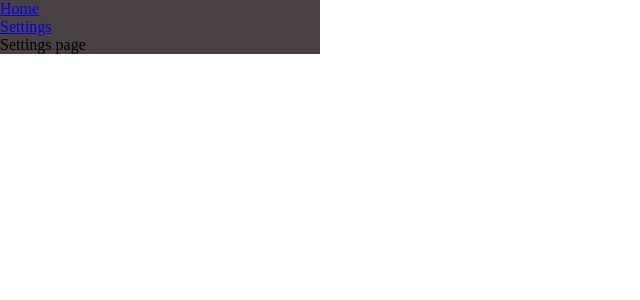
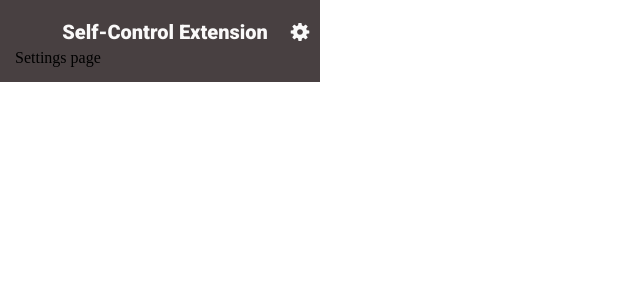
Before and after one commit to DeadlyWhiskers/Self-Control-Chrome-Extension, a React (Vite) app: page /index.html/settings in a window 1280 px wide. Shown: the top 300 px of the page, without its empty margins (0-640 px from the left). Built offline with nearby package versions, Linux system fonts and the light colour scheme.

Commit message:
Finish the header layout

```diff
--- a/src/Extension/app/style.css
+++ b/src/Extension/app/style.css
@@ -33,9 +33,22 @@
   --regular-font: normal 900 var(--default-font-size) 'Roboto', sans-serif;
   --title-font: normal bold var(--default-font-size) 'Roboto', sans-serif;
 
+  /* Corner radius */
+  --radius-circle: 1000px;
+  --radius-large: 10px;
+  --radius-small: 5px;
+
+  --radius-text-input: var(--radius-small);
 }
 
 body {
   width: 320px;
   margin: 0;
 }
+
+.list-layout{
+    display: flex;
+    flex-direction: column;
+    justify-content: center;
+
+}
--- a/src/Extension/pages/HomePage/HomePage.tsx
+++ b/src/Extension/pages/HomePage/HomePage.tsx
@@ -1,5 +1,7 @@
+import './HomePage.css'
+
 const HomePage = () => {
-    return <div>
+    return <div className='list-layout'>
         Home page
     </div>;
 };
--- a/src/Extension/pages/SettingsPage/SettingsPage.tsx
+++ b/src/Extension/pages/SettingsPage/SettingsPage.tsx
@@ -1,5 +1,5 @@
 const SettingsPage = () => {
-    return <div>
+    return <div className='list-layout'>
         Settings page
     </div>;
 };
--- a/src/Extension/widgets/Layout.css
+++ b/src/Extension/widgets/Layout.css
@@ -1,6 +1,9 @@
 .layout{
+    width: 100%;
     display: flex;
     flex-direction: column;
     justify-content: center;
     background-color: var(--layout-background);
+    padding: 15px;
+    box-sizing: border-box;
 }
--- a/src/Extension/widgets/Layout.tsx
+++ b/src/Extension/widgets/Layout.tsx
@@ -1,15 +1,11 @@
-import { Link, Outlet } from "react-router-dom";
+import { Outlet } from "react-router-dom";
 import "./Layout.css"
+import LayoutHeader from "./LayoutHeader/LayoutHeader";
 
 const Layout = () => {
     return (
         <div className="layout">
-            <Link to="">
-                Home
-            </Link>
-            <Link to="settings">
-                Settings
-            </Link>
+            <LayoutHeader/>
             <Outlet/>
         </div>
     );
--- /dev/null
+++ b/src/Extension/widgets/LayoutHeader/LayoutHeader.css
@@ -0,0 +1,21 @@
+.layout-header{
+    display: flex;
+    width: 100%;
+    padding: 5px;
+    justify-content: space-between;
+    align-items: center;
+}
+
+.header-spacer{
+    width: 20px;
+    height: 20px;
+}
+
+.header-title{
+    font: var(--header-font);
+    color: var(--text-color-accent);
+}
+
+.header-button{
+    height: 20px;
+}
--- /dev/null
+++ b/src/Extension/widgets/LayoutHeader/LayoutHeader.tsx
@@ -0,0 +1,19 @@
+import { Link } from "react-router-dom";
+import SettingsIcon from './assets/Settings Button.svg'
+import "./LayoutHeader.css"
+
+const LayoutHeader = () => {
+    return(
+        <div className="layout-header">
+            <div className="header-spacer" />
+            <div className="header-title">
+                Self-Control Extension
+            </div>
+            <Link to="settings" className="header-button">
+                <img src={SettingsIcon} alt="settings" height="20" width="20"/>
+            </Link>
+        </div>
+    );
+}
+
+export default LayoutHeader
```
Also changed, not shown: src/Extension/pages/HomePage/HomePage.css (added), src/Extension/widgets/LayoutHeader/assets/Settings Button.svg (added).
